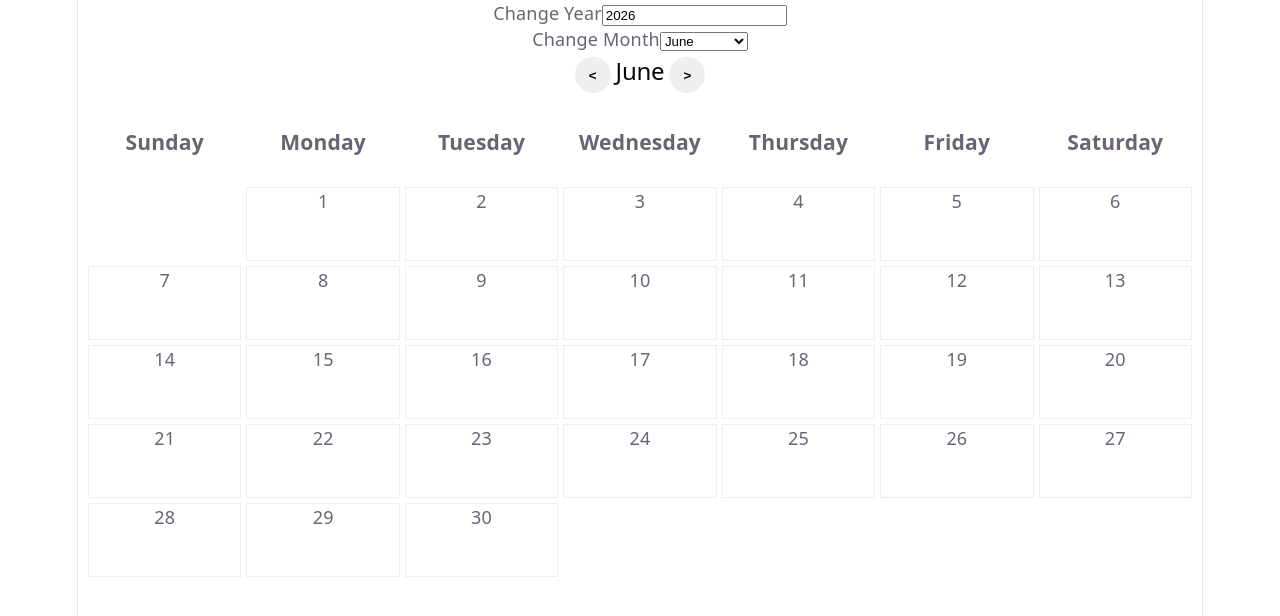
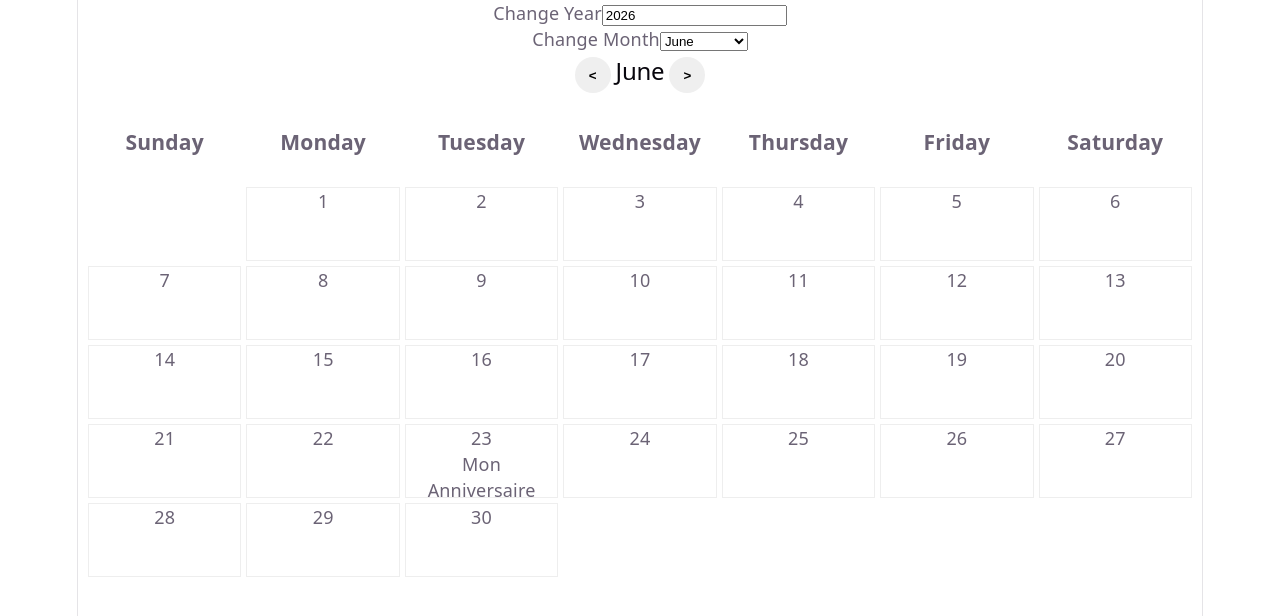
Before and after one commit to arannou/Vulandar, a Vue app: page / in a window 1280 px wide. Both pictures are taken after a click on the button "Previous". Shown: the top 616 px of the page. Built offline with nearby package versions, Linux system fonts and the light colour scheme.

Commit message:
Add events store and EventView

```diff
--- a/package.json
+++ b/package.json
@@ -10,6 +10,7 @@
   },
   "dependencies": {
     "moment": "^2.30.1",
+    "pinia": "^3.0.4",
     "vue": "^3.5.39"
   },
   "devDependencies": {
--- a/src/components/Calendar.vue
+++ b/src/components/Calendar.vue
@@ -3,13 +3,19 @@ import { ref } from 'vue'
 import moment from 'moment';
 import Month from './Month.vue'
 
+// #####################################
+// DATA
+// #####################################
 
 const currentYear = ref<number>(moment().year())
 const currentMonth = ref<number>(moment().month())
 
 const monthList = [...Array(12).keys()];
 
-const goPrevious= () => {
+// #####################################
+// METHODS
+// #####################################
+const goPrevious = () => {
     if (currentMonth.value == 0 ) {
         // go to previous year
         currentMonth.value = 11;
--- a/src/components/Day.vue
+++ b/src/components/Day.vue
@@ -1,24 +1,31 @@
 <script setup lang="ts">
-import { computed } from 'vue'
 import moment from 'moment';
+import { computed } from 'vue';
+import { Event as EventType }  from "../store/events"
 
-
+// #####################################
+// PROPS / EVENTS
+// #####################################
 const props = defineProps({
   day: { type: Number, default: 0 },
   month: { type: Number, default: 0 },
   year: { type: Number, default: moment().year() },
+  events: { type: Array<EventType> }
 })
 
-const emit = defineEmits([])
+
+const eventsOfDay = computed(() => {
+    if (!props.events) return []
+    return props.events.filter(e => e.dayOfMonth == props.day)
+})
 
 
 </script>
 
 <template>
     <div class="day-component">
-
         <p>{{  props.day + 1 }}</p>
-
+        <div v-for="event of eventsOfDay">{{ event.name }}</div>
     </div>
 </template>
 
--- /dev/null
+++ b/src/components/EventView.vue
@@ -0,0 +1,66 @@
+<script setup lang="ts">
+import { ref, computed, onMounted } from 'vue'
+import moment from 'moment';
+import { Event, useEventStore } from "../store/events"
+
+// #####################################
+// PROPS / EVENTS
+// #####################################
+const props = defineProps({
+  existingEvent: Event
+})
+
+const emit = defineEmits<{
+  (e: 'delete'): void
+  (e: 'cancel'): void
+}>()
+
+const displayedEvent = ref<Event>(new Event())
+
+onMounted(() => {
+    if (props.existingEvent) {
+        console.log(props.existingEvent)
+        displayedEvent.value = props.existingEvent
+    }
+})
+
+// #####################################
+// METHODS
+// #####################################
+const deleteEvent = () => {
+    emit('delete')
+}
+</script>
+
+<template>
+    <div class="event-component">
+        <div class="form-div">
+            <label for="name">Name</label>
+            <strong>{{ displayedEvent.name }}</strong>
+        </div>
+        <div class="form-div">
+            <label for="description">Description</label>
+            <strong> {{ displayedEvent.description || "No description"}}</strong>
+        </div>
+        <div class="form-div">
+            <label for="recurring">Occurs every year</label>
+            <p> {{ displayedEvent.recurring ? "✅" : "❌"}}</p>
+        </div>
+
+        <div>
+            <button type="button" @click="deleteEvent()">Delete</button>
+            <button type="button" @click="emit('cancel')">Close</button>
+        </div>
+    </div>
+</template>
+
+<style>
+.form-div label{
+    display: block;
+}
+
+.event-component button {
+    margin: 1rem;
+    margin-bottom: 0;
+}
+</style>
--- a/src/components/Month.vue
+++ b/src/components/Month.vue
@@ -1,18 +1,36 @@
 <script setup lang="ts">
-import { computed } from 'vue'
+import { computed, ref } from 'vue'
 import moment from 'moment';
 
 import Day from './Day.vue'
+import { Event, useEventStore } from "../store/events"
+import Popup from './Popup.vue';
+import EventView from './EventView.vue';
+import EventCreator from './EventCreator.vue';
 
+const eventStore = useEventStore()
 
+// #####################################
+// PROPS / EVENTS
+// #####################################
 const props = defineProps({
   month: { type: Number, default: 0 },
   year: { type: Number, default: moment().year() },
 })
 
+const emit = defineEmits(['goNext', 'goPrevious'])
 
-const emit = defineEmits([])
+// #####################################
+// DATA
+// #####################################
+const popupActive = ref<boolean>(false)
+const popupTitle = ref<string>("New event")
+const eventsOfDay = ref<Event[]>([])
+const editionMode = ref<boolean>(false)
 
+// #####################################
+// COMPUTED
+// #####################################
 const daysList = computed(() => {
     const daysInMonth = moment({ year: props.year, month: props.month }).daysInMonth()
     return [...Array(daysInMonth).keys()]
@@ -27,11 +45,46 @@ const padding = computed(() => {
     return firstDayOfMonth.weekday()
 })
 
+const eventsOfMonth = computed(() => {
+    return eventStore.getEventsByMonth(props.year, props.month)
+})
+
+// #####################################
+// METHODS
+// #####################################
+const onClickDay = (day: number) => {
+    console.log(day);
+    eventsOfDay.value = eventsOfMonth.value.filter(e => e.dayOfMonth == day)
+
+    popupActive.value = true
+    if (eventsOfDay.value.length == 0) {
+        // create event
+        popupTitle.value = "New event"
+        editionMode.value = true
+    } else {
+        // display events
+        popupTitle.value = "Event of the day"
+        editionMode.value = false
+    }
+
+}
+
 
 </script>
 
 <template>
     <div class="month-component">
+        <Popup v-if="popupActive">
+            <template #name>{{ popupTitle }}</template>
+            <template #content>
+                <template v-if="editionMode">
+                    <EventCreator @cancel="popupActive=false"></EventCreator>
+                </template>
+                <template v-else>
+                    <EventView v-for="event of eventsOfDay" :existingEvent=event :key="event.name" @cancel="popupActive=false"></EventView>
+                </template>
+            </template>
+        </Popup>
         <div class="month-title">
             <button type="button" class="icon" alt="Go to previous month" title="Previous" @click="emit('goPrevious')"><</button>
             <h2>{{ moment().month(props.month).format("MMMM") }}</h2>
@@ -41,7 +94,7 @@ const padding = computed(() => {
         <div class="days-container" >
             <h3 v-for="day in daysOfWeek">{{ day }}</h3>
             <span v-for="_ in padding"></span>
-            <Day v-for="day of daysList" :key="day" :day="day" :year="year" :month="month"></Day>
+            <Day v-for="day of daysList" :key="day" :day="day" :year="year" :month="month" :events="eventsOfMonth" @click="onClickDay(day)"></Day>
         </div>
 
     </div>
--- /dev/null
+++ b/src/components/Popup.vue
@@ -0,0 +1,42 @@
+<script setup lang="ts">
+
+// #####################################
+// PROPS / EVENTS
+// #####################################
+const emit = defineEmits<{
+  (e: 'close'): void
+}>()
+
+</script>
+
+<template>
+  <div
+    class="popup-component">
+    <div class="popup-content">
+        <h2><slot name="name"> </slot></h2>
+        <slot name="content"> </slot>
+    </div>
+  </div>
+</template>
+
+<style>
+.popup-component {
+  position: fixed;
+  top: 0px;
+  left: 0px;
+  background-color: rgba(0, 0, 0, 0.75);
+  width: 100vw;
+  height: 100vh;
+  display: flex;
+  justify-content: center;
+  align-items: center;
+}
+
+.popup-content {
+    border: 1px solid #eee;
+    margin: auto;
+    vertical-align: middle;
+    padding: 2rem;
+    background: #b5c5f567;
+}
+</style>
--- /dev/null
+++ b/src/store/events.ts
@@ -0,0 +1,39 @@
+import { defineStore } from 'pinia';
+import { ref } from 'vue';
+
+
+export class Event {
+    name: string = ""
+    dayOfMonth: number = 0
+    month: number = 0
+    year?: number = undefined
+    description?: string = undefined
+    recurring: boolean = false
+}
+
+export const useEventStore = defineStore('events', () => {
+
+    // State
+    const events = ref<Event[]>([ {
+        name: "Mon Anniversaire",
+        dayOfMonth: 22,
+        month: 5,
+        recurring: true
+    }]);
+
+    const getEventsByMonth = (year: number, month: number): Event[] => {
+        return events.value.filter(e => (e.year == year || e.recurring) && e.month == month)
+    };
+
+
+    const createEvent = (event: Event) => {
+        events.value.push(event)
+    }
+
+
+    return {
+        events,
+        getEventsByMonth,
+        createEvent
+    };
+});
--- a/tsconfig.app.json
+++ b/tsconfig.app.json
@@ -4,6 +4,7 @@
     "tsBuildInfoFile": "./node_modules/.tmp/tsconfig.app.tsbuildinfo",
     "types": ["vite/client"],
     "allowArbitraryExtensions": true,
+    "verbatimModuleSyntax": false,
 
     /* Linting */
     "noUnusedLocals": true,
```
Also changed, not shown: src/main.ts (+6 -1 lines).
